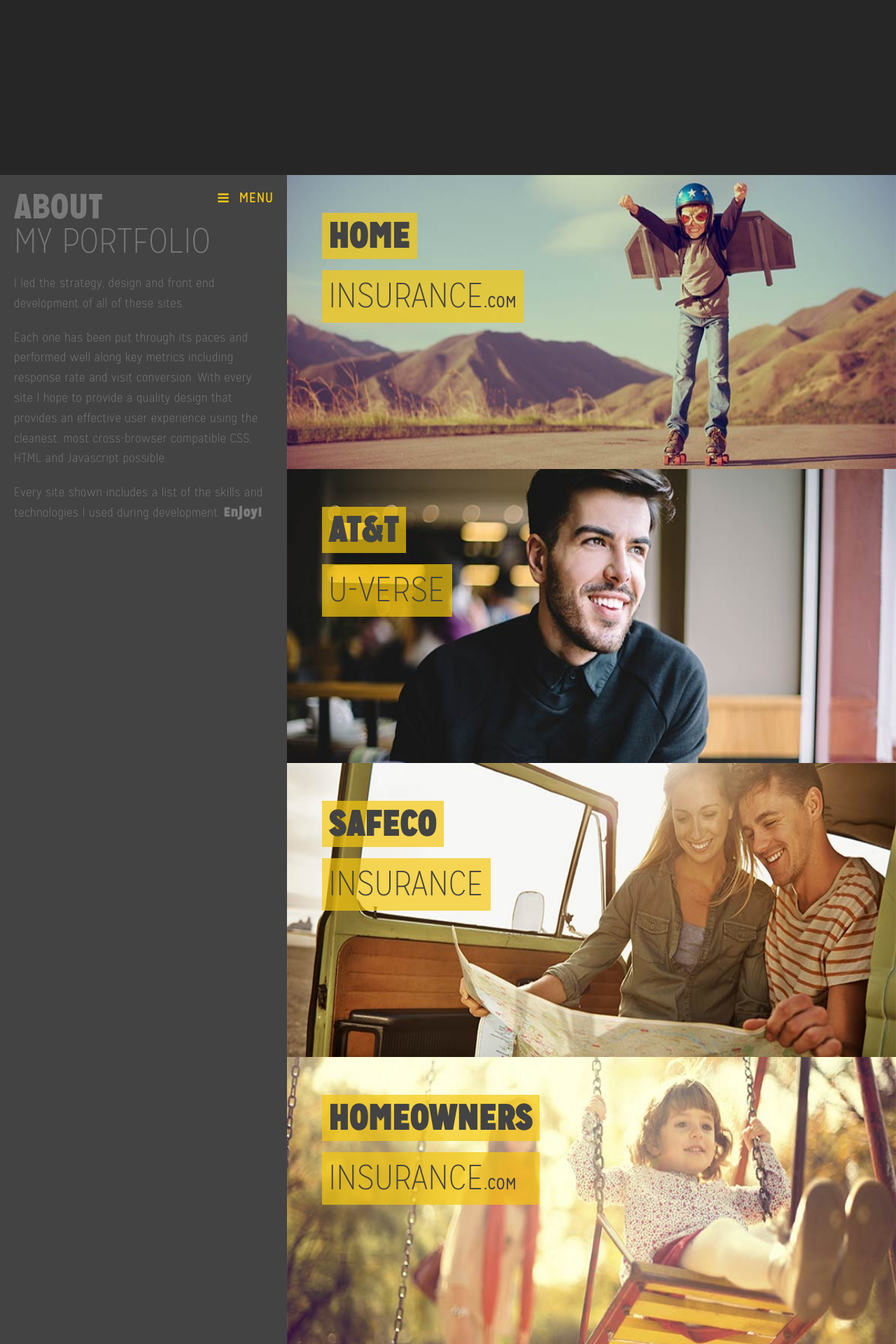
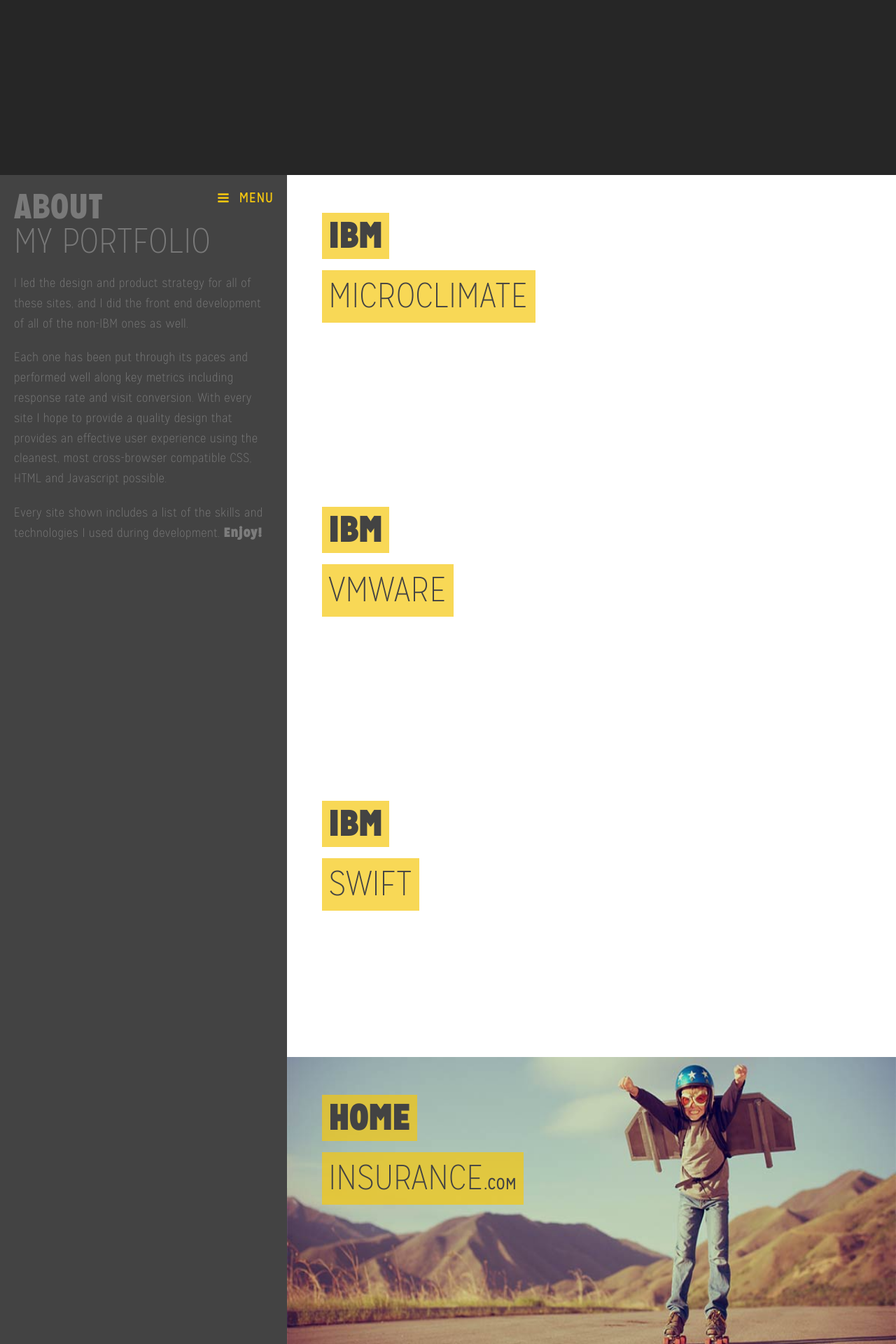
Before and after one commit to heyjohnmurray/Portfolio, a PHP site: page / in a window 1280 px wide. Shown: the part 750-2670 px from the top of the page at 70% size. Run offline with PHP 8.4, Linux system fonts and the light colour scheme; some libraries are stand-ins or nearby versions.

Commit message:
add IBM work

```diff
--- a/assets/includes/nav/nav-primary.php
+++ b/assets/includes/nav/nav-primary.php
@@ -4,11 +4,13 @@
 	<? if(stristr($_SERVER['REQUEST_URI'], "/index.php")) { ?>
 		<li><a href="/">Home</a></li>
 		<li><a href="#portfolio-section">Portfolio</a></li>
+		<li><a href="#appearances-section">Appearances</a></li>
 		<li><a href="#about-section">About</a></li>
 		<li><a href="#contact-section">Contact</a></li>
 	<? } else { ?>
 		<li><a href="/">Home</a></li>
 		<li><a href="index.php#portfolio-section">Portfolio</a></li>
+		<li><a href="index.php#appearances-section">Appearances</a></li>
 		<li><a href="index.php#about-section">About</a></li>
 		<li><a href="index.php#contact-section">Contact</a></li>
 	<?	} ?>
--- a/assets/js/project.js
+++ b/assets/js/project.js
@@ -31,7 +31,7 @@
 
 	// typing effect on the home page
 	$('.js-typer').typed({
-		strings: ['Designer', 'Developer', 'UX Expert', 'Strategist', 'Husband', 'Father', 'Leader', 'Mentor', 'Southerner'],
+		strings: ['Design Leader', 'Mentor', 'Strategist', 'Facilitator'],
 		loop: true,
 		typeSpeed: 100
 	});
--- a/index.php
+++ b/index.php
@@ -41,7 +41,7 @@
 
 				<div class="headline"><span>About</span> My Portfolio</div>
 
-				<p>I led the strategy, design and front end development of all of these sites.</p>
+				<p>I led the design and product strategy for all of these sites, and I did the front end development of all of the non-IBM ones as well.</p>
 				<p>Each one has been put through its paces and performed well along key metrics including response rate and visit conversion. With every site I hope to provide a quality design that provides an effective user experience using the cleanest, most cross-browser compatible CSS, HTML and Javascript possible.</p>
 				<p>Every site shown includes a list of the skills and technologies I used during development. <b>Enjoy!</b></p>
 			</div>
@@ -51,6 +51,96 @@
 		</aside>
 		<div class="content align-right js-content">
 			<ul class="work-samples js-work-samples">
+				<li>
+					<a href="microclimate.php" class="microclimate">
+						<div class="title">
+							<b>IBM</b>
+							<span>Microclimate</span>
+
+							<div class="button margin is-primary hide-for-large-up">Touch for project details</div>
+						</div>
+						<!-- /.title -->
+						<div class="cover">
+							<b>Click for project details</b>
+							<div class="row">
+								<div class="column medium-10 medium-offset-1">
+									<ul class="skills">
+										<li>Design Leadership</li>
+										<li>UX Strategy</li>
+										<li>Design Thinking</li>
+										<li>Design Ops</li>
+										<li>Collaborative Product Strategy</li>
+										<li>Release Planning</li>
+									</ul>
+								</div>
+								<!-- /.column -->
+							</div>
+							<!-- /.row -->
+						</div>
+						<!-- /.cover -->
+					</a>
+				</li>
+				<li>
+					<a href="vmware.php" class="vmware">
+						<div class="title">
+							<b>IBM</b>
+							<span>VMware</span>
+
+							<div class="button margin is-primary hide-for-large-up">Touch for project details</div>
+						</div>
+						<!-- /.title -->
+						<div class="cover">
+							<b>Click for project details</b>
+							<div class="row">
+								<div class="column medium-10 medium-offset-1">
+									<ul class="skills">
+										<li>Design Leadership</li>
+										<li>UX Strategy</li>
+										<li>Design Ops</li>
+										<li>Collaborative Product Strategy</li>
+										<li>Release Planning</li>
+										<li>Prototyping</li>
+										<li>User Testing</li>
+									</ul>
+								</div>
+								<!-- /.column -->
+							</div>
+							<!-- /.row -->
+						</div>
+						<!-- /.cover -->
+					</a>
+				</li>
+				<li>
+					<a href="swift.php" class="swift">
+						<div class="title">
+							<b>IBM</b>
+							<span>Swift</span>
+
+							<div class="button margin is-primary hide-for-large-up">Touch for project details</div>
+						</div>
+						<!-- /.title -->
+						<div class="cover">
+							<b>Click for project details</b>
+							<div class="row">
+								<div class="column medium-10 medium-offset-1">
+									<ul class="skills">
+										<li>Design Leadership</li>
+										<li>UX Strategy</li>
+										<li>Design Ops</li>
+										<li>Design Thinking</li>
+										<li>Collaborative Product Strategy</li>
+										<li>Release Planning</li>
+										<li>Prototyping</li>
+										<li>User Testing</li>
+									</ul>
+								</div>
+								<!-- /.column -->
+							</div>
+							<!-- /.row -->
+						</div>
+						<!-- /.cover -->
+					</a>
+				</li>
 				<li>
 					<a href="hi-redesign.php" class="site-hi-redesign">
 						<div class="title">
@@ -65,15 +155,15 @@
 							<div class="row">
 								<div class="column medium-10 medium-offset-1">
 									<ul class="skills">
+										<li>UX Design</li>
+										<li>Collaborative Product Strategy</li>
 										<li>Branding</li>
 										<li>CSS3</li>
-										<li>Design</li>
 										<li>Development</li>
 										<li>HTML5</li>
 										<li>Javascript</li>
 										<li>Responsive Design</li>
 										<li>Sass</li>
-										<li>UX</li>
 									</ul>
 								</div>
 								<!-- /.column -->
@@ -165,66 +255,6 @@
 										<li>HTML5</li>
 										<li>Javascript</li>
 										<li>Mobile</li>
-										<li>Responsive Design</li>
-										<li>Sass</li>
-										<li>UX</li>
-									</ul>
-								</div>
-								<!-- /.column -->
-							</div>
-							<!-- /.row -->
-						</div>
-						<!-- /.cover -->
-					</a>
-				</li>
-				<li>
-					<a href="safeco-multi-test.php" class="site-safeco-multi-landing-pages">
-						<div class="title">
-							<b>Safeco</b>
-							<span>Insurance</span>
-							<div class="button margin is-primary hide-for-large-up">Touch for project details</div>
-						</div>
-						<!-- /.title -->
-						<div class="cover">
-							<b>Click for project details</b>
-							<div class="row">
-								<div class="column medium-10 medium-offset-1">
-									<ul class="skills">
-										<li>A/B Testing</li>
-										<li>CSS3</li>
-										<li>Design</li>
-										<li>Development</li>
-										<li>HTML5</li>
-										<li>Javascript</li>
-										<li>Sass</li>
-										<li>UX</li>
-									</ul>
-								</div>
-								<!-- /.column -->
-							</div>
-							<!-- /.row -->
-						</div>
-						<!-- /.cover -->
-					</a>
-				</li>
-				<li>
-					<a href="metlife-auto-design.php" class="site-metlife-auto">
-						<div class="title">
-							<b>Metlife</b>
-							<span>Insurance</span>
-							<div class="button margin is-primary hide-for-large-up">Touch for project details</div>
-						</div>
-						<!-- /.title -->
-						<div class="cover">
-							<b>Click for project details</b>
-							<div class="row">
-								<div class="column medium-10 medium-offset-1">
-									<ul class="skills">
-										<li>A/B Testing</li>
-										<li>CSS3</li>
-										<li>Design</li>
-										<li>Development</li>
-										<li>HTML5</li>
 										<li>Responsive Design</li>
 										<li>Sass</li>
 										<li>UX</li>
```
Also changed, not shown: assets/js/project.min.js.
